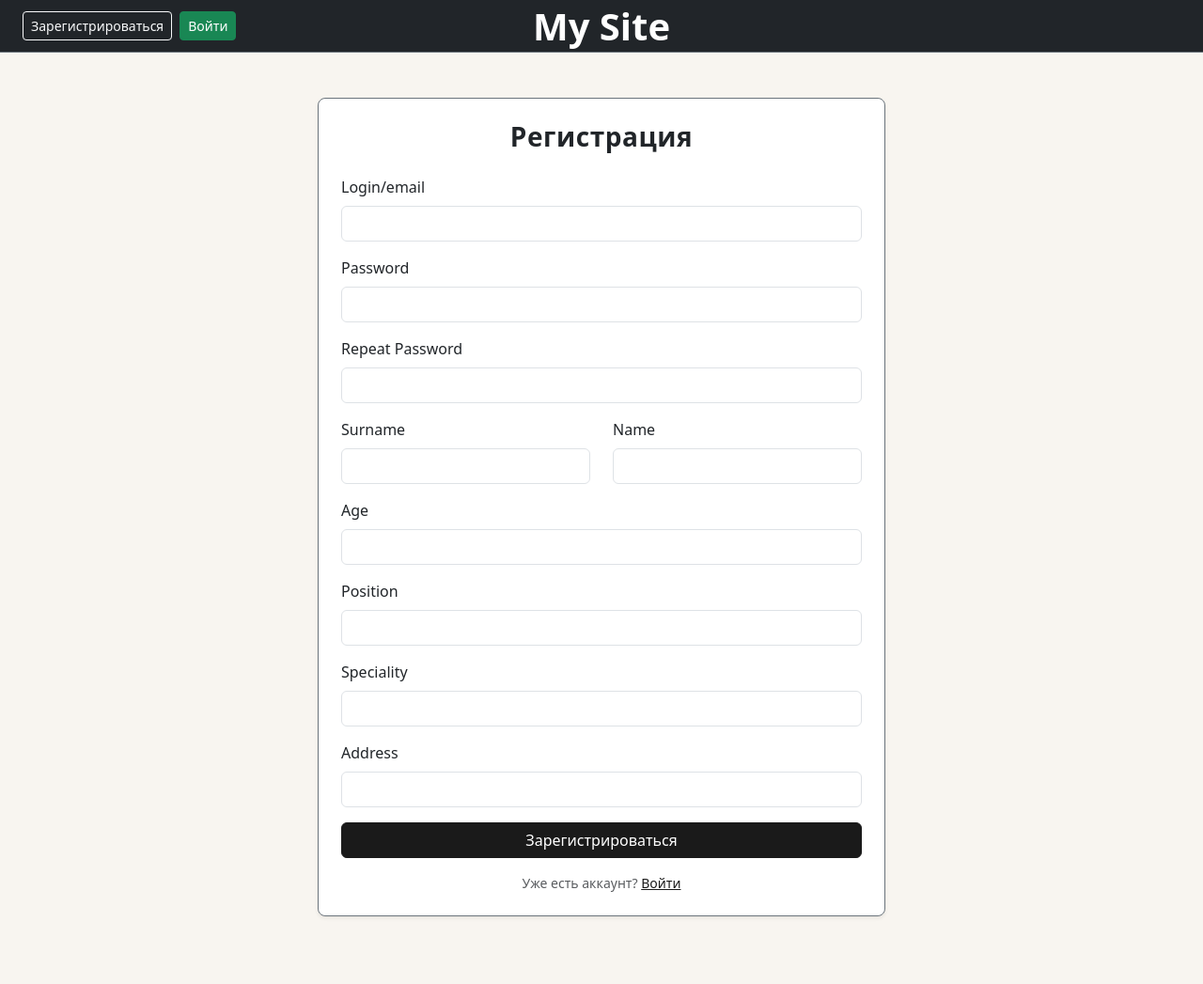
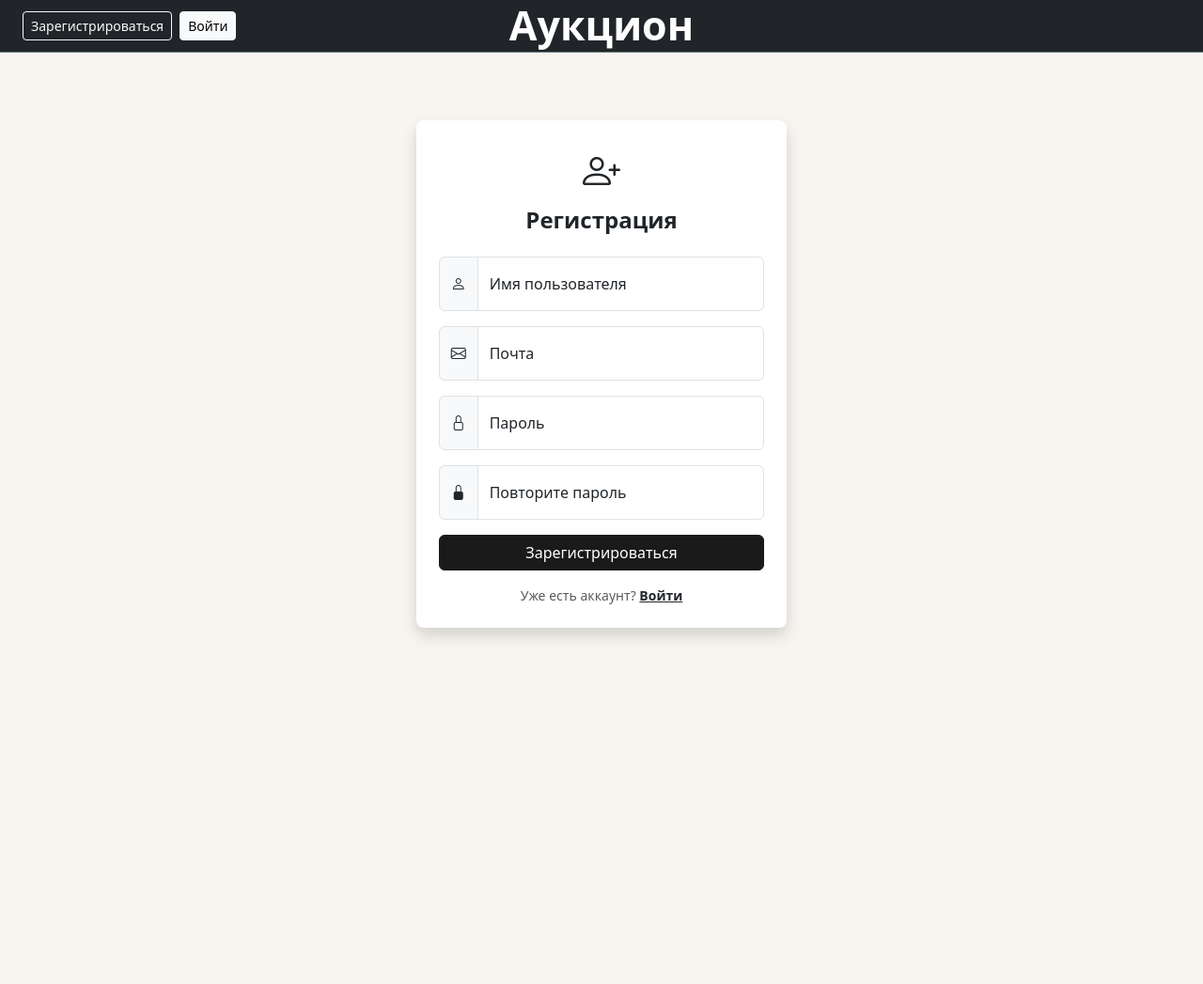
Before and after one commit to Shumachelo/site-project, a Flask app: page /register in a window 1280 px wide. Shown: the whole page at 94% size. After the commit the page ends 679 px from the top, so only its background shows below. Run offline with Flask 3, Linux system fonts and the light colour scheme.

Commit message:
Подогнал формы под новую дб + добавил что пропало на прошлой ветке

```diff
--- a/forms/login_register.py
+++ b/forms/login_register.py
@@ -11,13 +11,8 @@ class LoginForm(FlaskForm):
 
 
 class RegisterForm(FlaskForm):
-    email = EmailField('Login/email', validators=[DataRequired()])
-    password = PasswordField('Password', validators=[DataRequired()])
-    rep_pas = PasswordField('Repeat Password', validators=[DataRequired()])
-    surname = StringField('Surname', validators=[DataRequired()])
-    name = StringField('Name', validators=[DataRequired()])
-    age = StringField('Age', validators=[DataRequired()])
-    position = StringField('Position', validators=[DataRequired()])
-    speciality = StringField('Speciality', validators=[DataRequired()])
-    address = StringField('Address', validators=[DataRequired()])
+    email = EmailField('Почта', validators=[DataRequired()])
+    password = PasswordField('Пароль', validators=[DataRequired()])
+    rep_pas = PasswordField('Повторите пароль', validators=[DataRequired()])
+    name = StringField('Имя пользователя', validators=[DataRequired()])
     submit = SubmitField('Зарегистрироваться')
--- a/main.py
+++ b/main.py
@@ -1,6 +1,7 @@
 from flask import Flask, render_template, redirect, request, abort
 from flask_login import LoginManager, login_user, logout_user, login_required, current_user
-from flask_restful import reqparse, abort, Api, Resource
+from flask_restful import abort, Api
+from forms.balance import BalanceForm
 from data.lots import Lots
 from forms.login_register import RegisterForm, LoginForm
 from forms.add_job import JobForm
@@ -107,24 +108,32 @@ def delete_job(id):
 
     return redirect('/jobs')
 
+from flask import flash
 
-@app.route('/login', methods=['GET', 'POST'])
-def login():
-    if current_user.is_authenticated:
-        return redirect("/")
+@app.route('/balance', methods=['GET', 'POST'])
+@login_required
+def balance():
+    form = BalanceForm()
 
-    form = LoginForm()
     if form.validate_on_submit():
         db_sess = db_session.create_session()
-        user = db_sess.query(User).filter(User.email == form.email.data).first()
-        if user and user.hashed_password == form.password.data:
-            login_user(user, remember=form.remember_me.data)
-            return redirect("/jobs")
-        return render_template('login.html',
-                               message="Неправильный логин или пароль",
-                               form=form)
-    return render_template('login.html', title='Авторизация', form=form)
+        user = db_sess.get(User, current_user.id)
 
+        if form.action.data == 'deposit':
+            user.balance += form.amount.data
+            db_sess.commit()
+            flash(f"Баланс пополнен на {form.amount.data} ₽", "success")
+        else:
+            if user.balance < form.amount.data:
+                flash("Недостаточно средств", "danger")
+            else:
+                user.balance -= form.amount.data
+                db_sess.commit()
+                flash(f"Выведено {form.amount.data} ₽", "success")
+
+        return redirect('/balance')
+
+    return render_template('balance.html', title='Баланс', form=form)
 
 @app.route('/register', methods=['GET', 'POST'])
 def register():
@@ -147,15 +156,10 @@ def register():
                                    message="Такой пользователь уже существует")
 
         user = User(
-            surname=form.surname.data,
             name=form.name.data,
-            age=int(form.age.data),
-            position=form.position.data,
-            speciality=form.speciality.data,
-            address=form.address.data,
             email=form.email.data,
-            hashed_password=form.password.data
         )
+        user.set_password(form.password.data)
 
         db_sess.add(user)
         db_sess.commit()
@@ -163,6 +167,24 @@ def register():
         return redirect('/login')
 
     return render_template('register.html', title='Регистрация', form=form)
+
+
+@app.route('/login', methods=['GET', 'POST'])
+def login():
+    if current_user.is_authenticated:
+        return redirect("/")
+
+    form = LoginForm()
+    if form.validate_on_submit():
+        db_sess = db_session.create_session()
+        user = db_sess.query(User).filter(User.email == form.email.data).first()
+        if user and user.check_password(form.password.data):
+            login_user(user, remember=form.remember_me.data)
+            return redirect("/")
+        return render_template('login.html',
+                               message="Неправильный логин или пароль",
+                               form=form)
+    return render_template('login.html', title='Авторизация', form=form)
 
 
 @app.route('/logout')
--- a/templates/base.html
+++ b/templates/base.html
@@ -15,24 +15,27 @@
 
         <div class="d-flex align-items-center gap-2">
             {% if current_user.is_authenticated %}
-                <span class="text-white d-flex align-items-center gap-1">
+                <span class="text-white d-flex align-items-center gap-1 fs-5">
                     <i class="bi bi-person-circle"></i>
-                    {{ current_user.name }} {{ current_user.surname }}
+                    {{ current_user.name }}
                 </span>
-                <a class="btn btn-sm btn-outline-danger" href="/logout">Выйти</a>
+                <a class="btn btn-sm btn-outline-light" href="/logout">Выйти</a>
             {% else %}
                 <a class="btn btn-sm btn-outline-light" href="/register">Зарегистрироваться</a>
-                <a class="btn btn-sm btn-success" href="/login">Войти</a>
+                <a class="btn btn-sm btn-light" href="/login">Войти</a>
             {% endif %}
         </div>
 
-        <a class="navbar-brand position-absolute start-50 translate-middle-x fw-bold fs-1" href="/">My Site</a>
+        <a class="navbar-brand position-absolute start-50 translate-middle-x fw-bold"
+           href="/"
+           style="font-size: 43px"
+        >Аукцион</a>
 
         <div class="d-flex align-items-center gap-2 ms-auto">
             {% if current_user.is_authenticated %}
-                <span class="text-white fw-semibold">{{ current_user.balance }} ₽</span>
-                <a class="btn btn-sm btn-outline-light" href="/balance/deposit">Пополнить</a>
-                <a class="btn btn-sm btn-outline-warning" href="/balance/withdraw">Выести</a>
+                <span class="text-white fw-semibold fs-5">{{ current_user.balance }} ₽</span>
+                <a class="btn btn-sm btn-outline-light" href="/balance">Пополнить</a>
+                <a class="btn btn-sm btn-outline-light" href="/balance">Вывести</a>
             {% endif %}
         </div>
 
--- a/templates/register.html
+++ b/templates/register.html
@@ -1,99 +1,76 @@
 {% extends "base.html" %}
 
 {% block content %}
-<div class="row justify-content-center mt-4 mb-5">
-    <div class="col-md-6">
-        <div class="card shadow-sm border-secondary">
+<div class="row justify-content-center mt-5 mb-5">
+    <div class="col-md-4">
+        <div class="card shadow border-0">
             <div class="card-body p-4">
-                <h3 class="card-title mb-4 text-center">Регистрация</h3>
+
+                <div class="text-center mb-4">
+                    <i class="bi bi-person-plus fs-1 text-dark"></i>
+                    <h4 class="mt-2 fw-bold">Регистрация</h4>
+                </div>
+
                 <form action="" method="post">
                     {{ form.hidden_tag() }}
 
-                    <div class="mb-3">
-                        {{ form.email.label(class="form-label") }}
-                        {{ form.email(class="form-control", type="email") }}
-                        {% for error in form.email.errors %}
-                            <div class="text-danger small mt-1">{{ error }}</div>
+                    <div class="input-group mb-3">
+                        <span class="input-group-text"><i class="bi bi-person"></i></span>
+                        <div class="form-floating">
+                            {{ form.name(class="form-control" + (" is-invalid" if form.name.errors else ""), id="floatingName", placeholder="Имя") }}
+                            {{ form.name.label(for="floatingName") }}
+                        </div>
+                        {% for error in form.name.errors %}
+                            <div class="invalid-feedback d-block">{{ error }}</div>
                         {% endfor %}
                     </div>
 
-                    <div class="mb-3">
-                        {{ form.password.label(class="form-label") }}
-                        {{ form.password(class="form-control", type="password") }}
-                        {% for error in form.password.errors %}
-                            <div class="text-danger small mt-1">{{ error }}</div>
+                    <div class="input-group mb-3">
+                        <span class="input-group-text"><i class="bi bi-envelope"></i></span>
+                        <div class="form-floating">
+                            {{ form.email(class="form-control" + (" is-invalid" if form.email.errors else ""), id="floatingEmail", placeholder="your@email.com") }}
+                            {{ form.email.label(for="floatingEmail") }}
+                        </div>
+                        {% for error in form.email.errors %}
+                            <div class="invalid-feedback d-block">{{ error }}</div>
                         {% endfor %}
                     </div>
 
-                    <div class="mb-3">
-                        {{ form.rep_pas.label(class="form-label") }}
-                        {{ form.rep_pas(class="form-control", type="password") }}
-                        {% for error in form.rep_pas.errors %}
-                            <div class="text-danger small mt-1">{{ error }}</div>
+                    <div class="input-group mb-3">
+                        <span class="input-group-text"><i class="bi bi-lock"></i></span>
+                        <div class="form-floating">
+                            {{ form.password(class="form-control" + (" is-invalid" if form.password.errors else ""), id="floatingPassword", placeholder="••••••••") }}
+                            {{ form.password.label(for="floatingPassword") }}
+                        </div>
+                        {% for error in form.password.errors %}
+                            <div class="invalid-feedback d-block">{{ error }}</div>
                         {% endfor %}
                     </div>
 
-                    <div class="row">
-                        <div class="col mb-3">
-                            {{ form.surname.label(class="form-label") }}
-                            {{ form.surname(class="form-control") }}
-                            {% for error in form.surname.errors %}
-                                <div class="text-danger small mt-1">{{ error }}</div>
-                            {% endfor %}
+                    <div class="input-group mb-3">
+                        <span class="input-group-text"><i class="bi bi-lock-fill"></i></span>
+                        <div class="form-floating">
+                            {{ form.rep_pas(class="form-control" + (" is-invalid" if form.rep_pas.errors else ""), id="floatingRepPas", placeholder="••••••••") }}
+                            {{ form.rep_pas.label(for="floatingRepPas") }}
                         </div>
-                        <div class="col mb-3">
-                            {{ form.name.label(class="form-label") }}
-                            {{ form.name(class="form-control") }}
-                            {% for error in form.name.errors %}
-                                <div class="text-danger small mt-1">{{ error }}</div>
-                            {% endfor %}
-                        </div>
-                    </div>
-
-                    <div class="mb-3">
-                        {{ form.age.label(class="form-label") }}
-                        {{ form.age(class="form-control") }}
-                        {% for error in form.age.errors %}
-                            <div class="text-danger small mt-1">{{ error }}</div>
-                        {% endfor %}
-                    </div>
-
-                    <div class="mb-3">
-                        {{ form.position.label(class="form-label") }}
-                        {{ form.position(class="form-control") }}
-                        {% for error in form.position.errors %}
-                            <div class="text-danger small mt-1">{{ error }}</div>
-                        {% endfor %}
-                    </div>
-
-                    <div class="mb-3">
-                        {{ form.speciality.label(class="form-label") }}
-                        {{ form.speciality(class="form-control") }}
-                        {% for error in form.speciality.errors %}
-                            <div class="text-danger small mt-1">{{ error }}</div>
-                        {% endfor %}
-                    </div>
-
-                    <div class="mb-3">
-                        {{ form.address.label(class="form-label") }}
-                        {{ form.address(class="form-control") }}
-                        {% for error in form.address.errors %}
-                            <div class="text-danger small mt-1">{{ error }}</div>
+                        {% for error in form.rep_pas.errors %}
+                            <div class="invalid-feedback d-block">{{ error }}</div>
                         {% endfor %}
                     </div>
 
                     {% if message %}
-                        <div class="alert alert-danger py-2">{{ message }}</div>
+                        <div class="alert alert-danger py-2 small">{{ message }}</div>
                     {% endif %}
 
-                    <div class="d-grid">
+                    <div class="d-grid mb-3">
                         {{ form.submit(class="btn btn-dark") }}
                     </div>
 
-                    <div class="text-center mt-3 text-muted small">
-                        Уже есть аккаунт? <a href="/login">Войти</a>
+                    <div class="text-center text-muted small">
+                        Уже есть аккаунт? <a href="/login" class="text-dark fw-semibold">Войти</a>
                     </div>
                 </form>
+
             </div>
         </div>
     </div>
```
Also changed, not shown: forms/balance.py (added, +9 -0 lines), templates/balance.html (added, +71 -0 lines), templates/login.html (+28 -16 lines), db/auction.db (added), static/img/MARS-2-7.png (deleted), static/img/SHIP_IT.png (deleted), static/img/SHIP_NS.png (deleted), static/img/martian_adult.png (deleted), static/img/martian_child.png (deleted).
